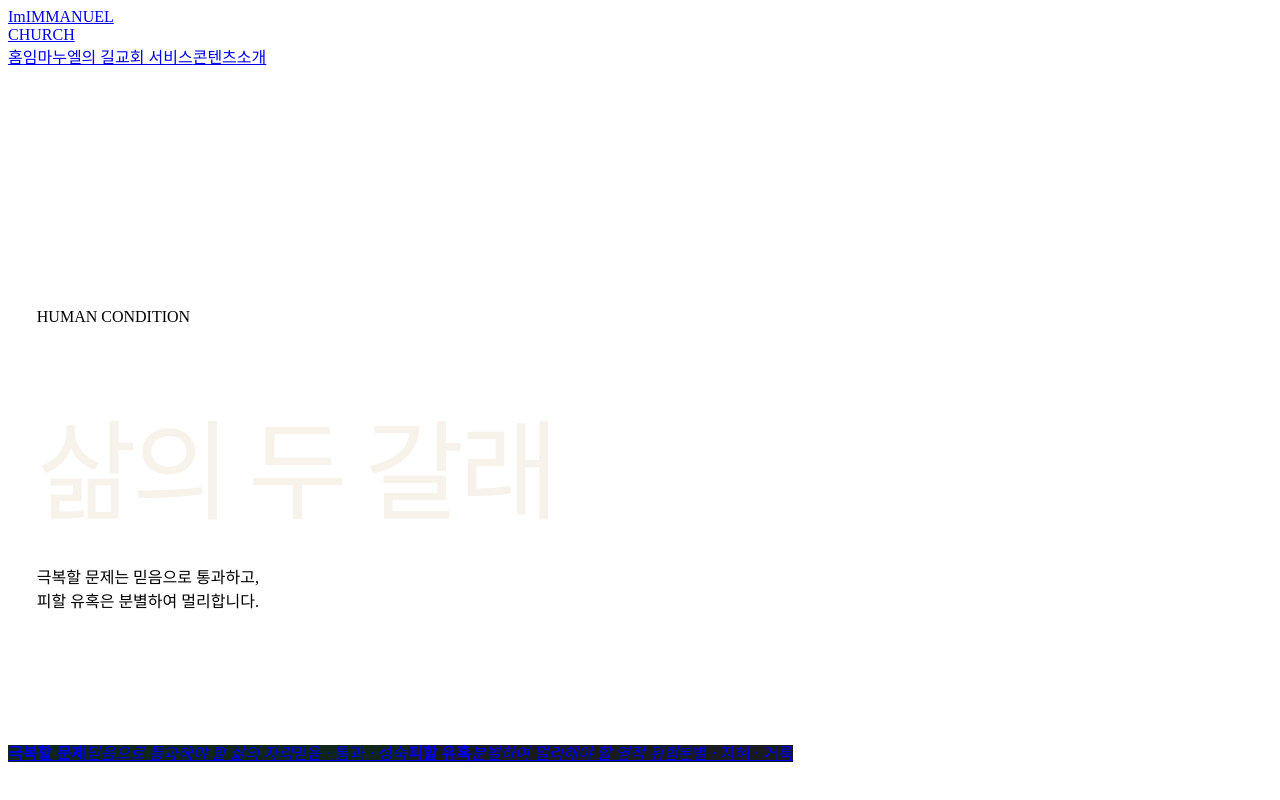
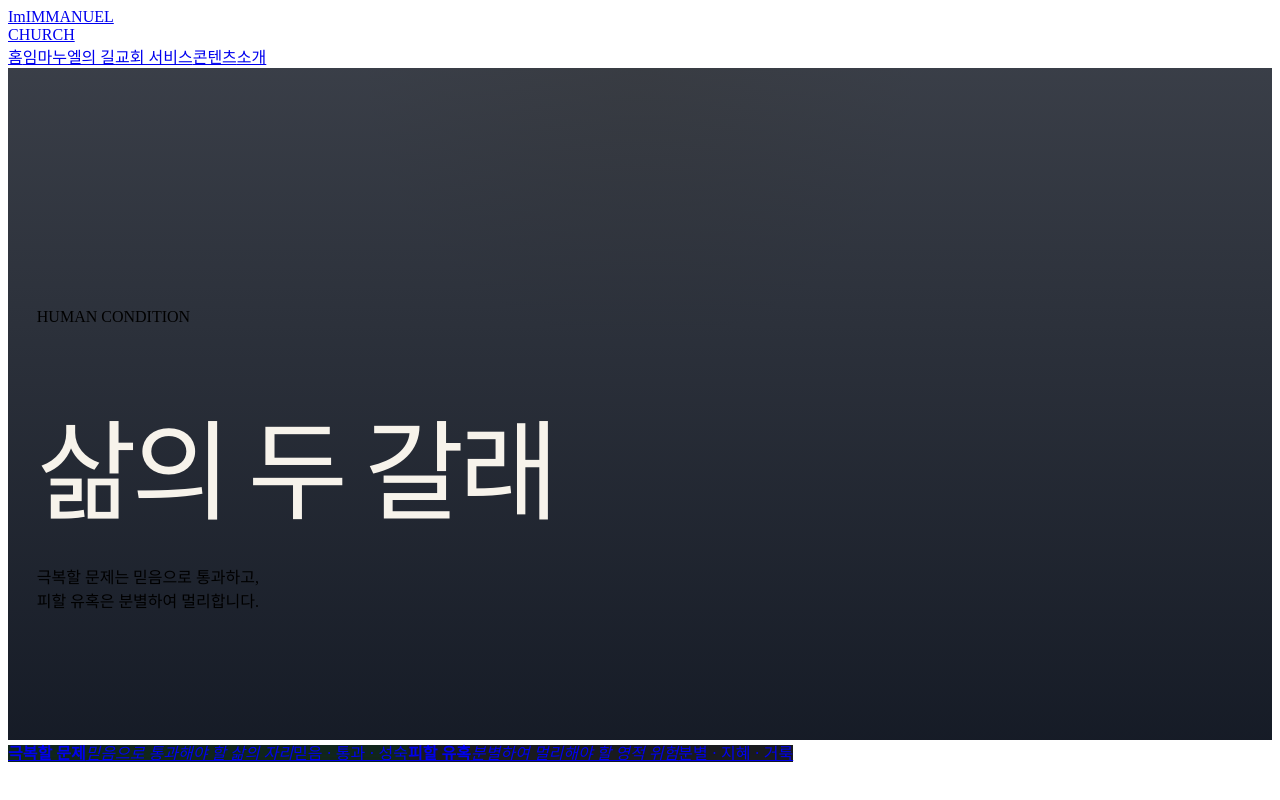
Before and after one commit to komed94-jpg/Immanuel-home, a Next.js app: page /problems in a window 1280 px wide. Built offline with nearby package versions, Linux system fonts and the light colour scheme.

Commit message:
Add files via upload

```diff
--- a/styles/globals.css
+++ b/styles/globals.css
@@ -1,3 +1,7 @@
+
+/* =========================
+   IMMANUEL WAY UI FIX
+========================= */
 
 .way-hero {
   position: relative;
@@ -5,6 +9,9 @@
   display: flex;
   align-items: flex-end;
   overflow: hidden;
+  background:
+    linear-gradient(rgba(2,8,20,0.78), rgba(2,8,20,0.92)),
+    radial-gradient(circle at top, rgba(214,170,74,0.12), transparent 30%);
 }
 
 .way-hero-pattern {
```
